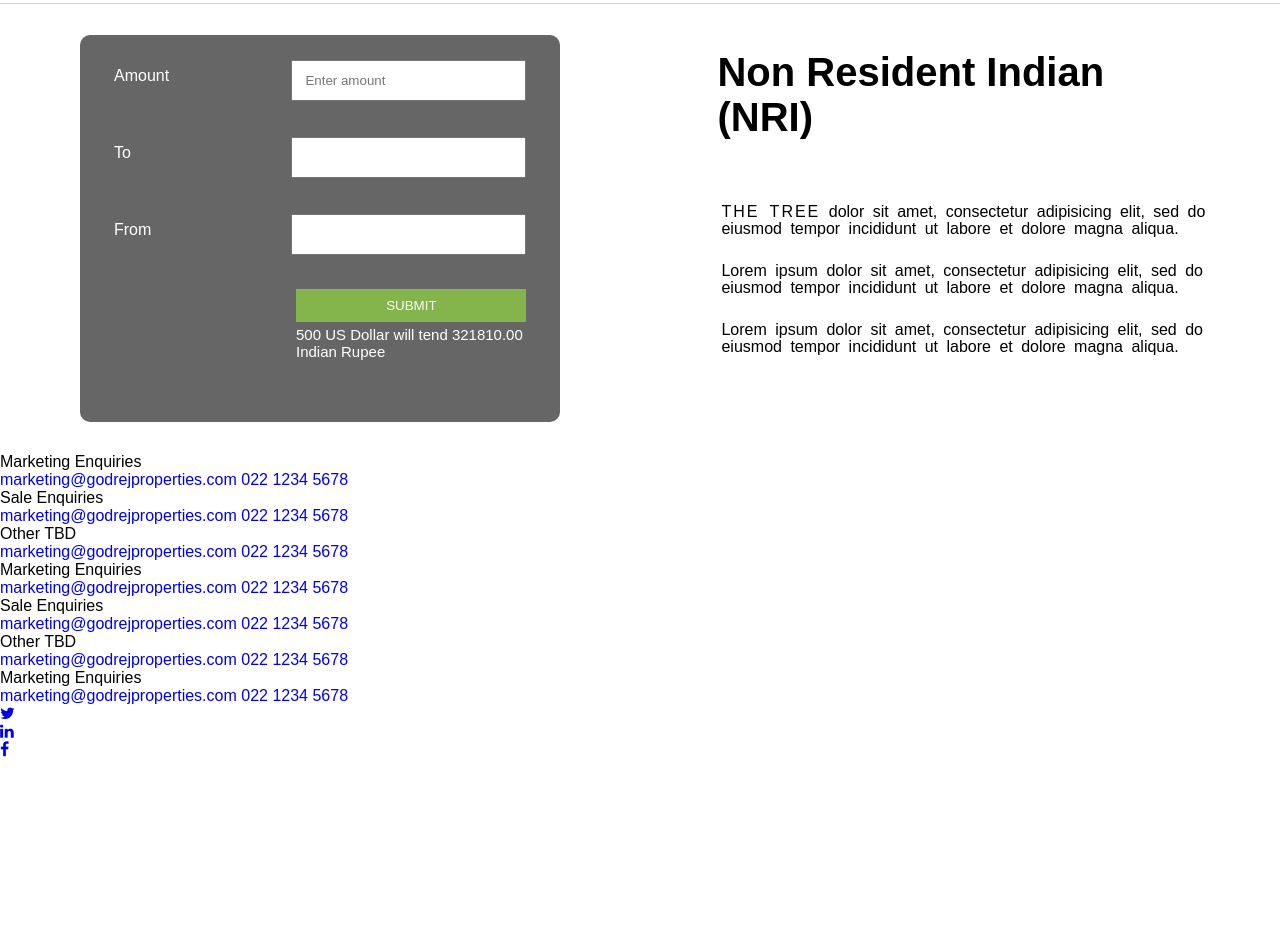
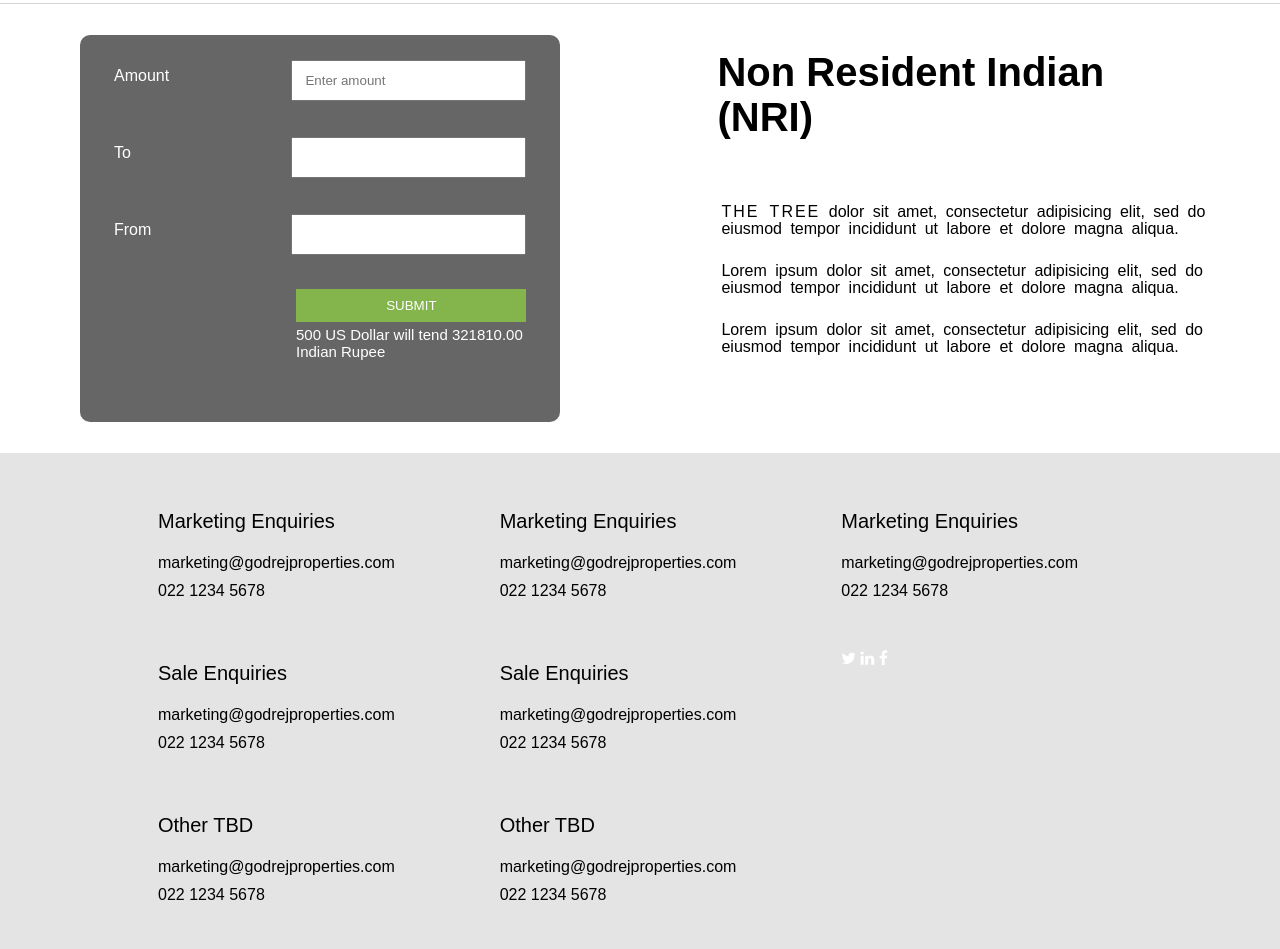
Before and after one commit to guptavishalprdxn/Godrej-Properties, a plain HTML site: page index.html in a window 1280 px wide. Shown: the part 1152-2101 px from the top of the page. Before the commit the page ends 2000 px from the top, so only its background shows below. Drawn offline with Linux system fonts and the light colour scheme.

Commit message:
added style for footer

```diff
--- a/assets/css/style.css
+++ b/assets/css/style.css
@@ -163,8 +163,7 @@ a{
 /*container*/
 .container{
   width: 100%;
-  height: 2000px;
-  background-color: auto;
+  height: auto;
 }
 .wrapper-header{
   width: 98%;
@@ -354,3 +353,42 @@ nav li:before{
 .commercial-form:nth-child(1) {
   margin: 0;
 }
+footer{
+  width: 100%;
+  background-color: #e4e4e4;
+}
+.footer-wrapper{
+  width: 80%;
+  margin: 0 auto;
+}
+.footer-box{
+  width: 30%;
+  display: inline-block;
+  vertical-align: top;
+  margin: 0 0px 0 30px;
+  padding: 20px 0 20px 0;
+}
+.footer-advert a{
+  display: block;
+  line-height: 28px;
+  color: #000;
+}
+.footer-advert a:hover{
+  color: #2893fb;
+  cursor: pointer;
+}
+.footer-advert h3{
+    font-size: 20px;
+    display: block;
+    line-height: 56px;
+}
+.footer-advert{
+  width: 100%;
+  padding: 20px 0 20px 0;
+}
+.footer-advert ul li{
+  display: inline-block;
+}
+.footer-advert li i {
+  color: #fff;
+}
```
